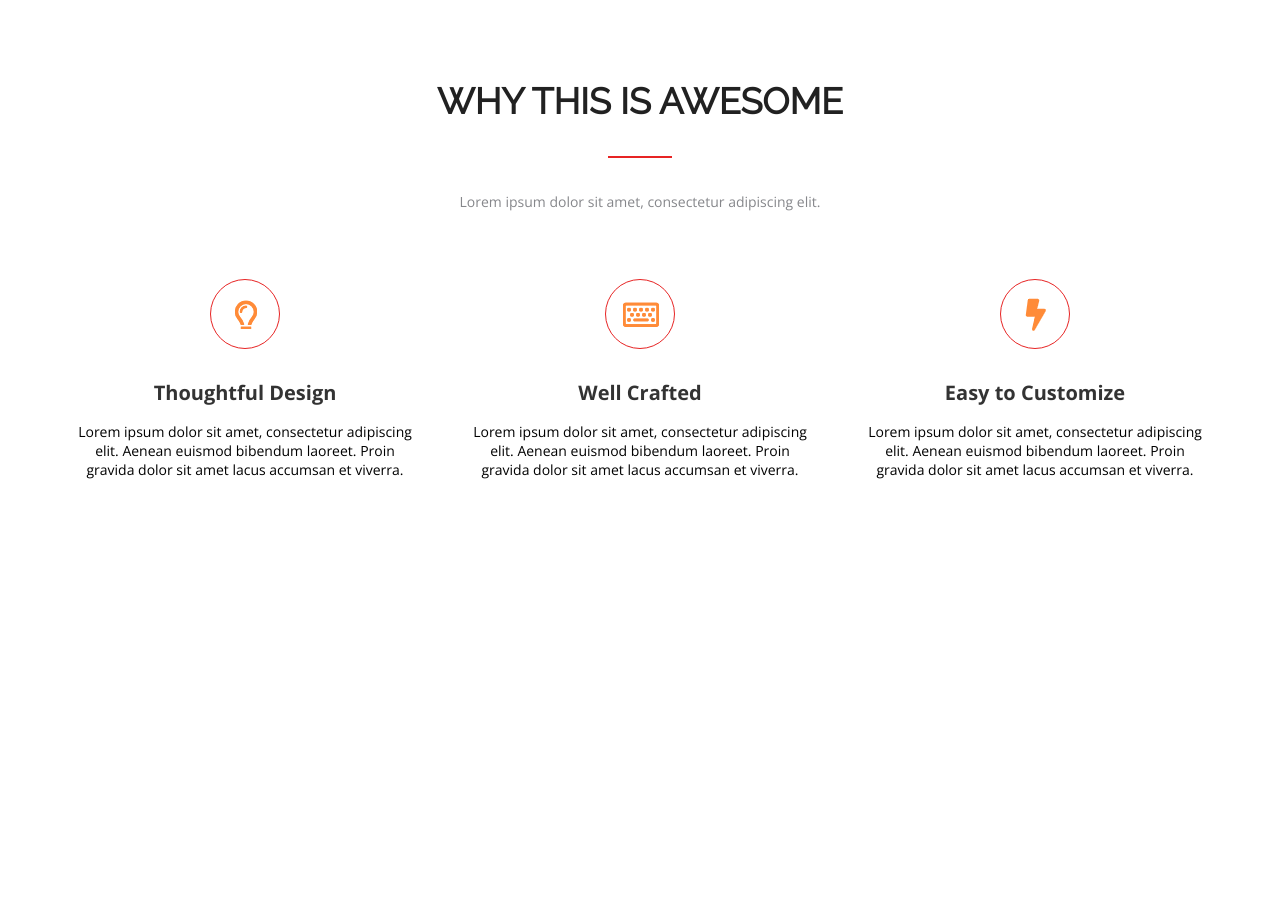
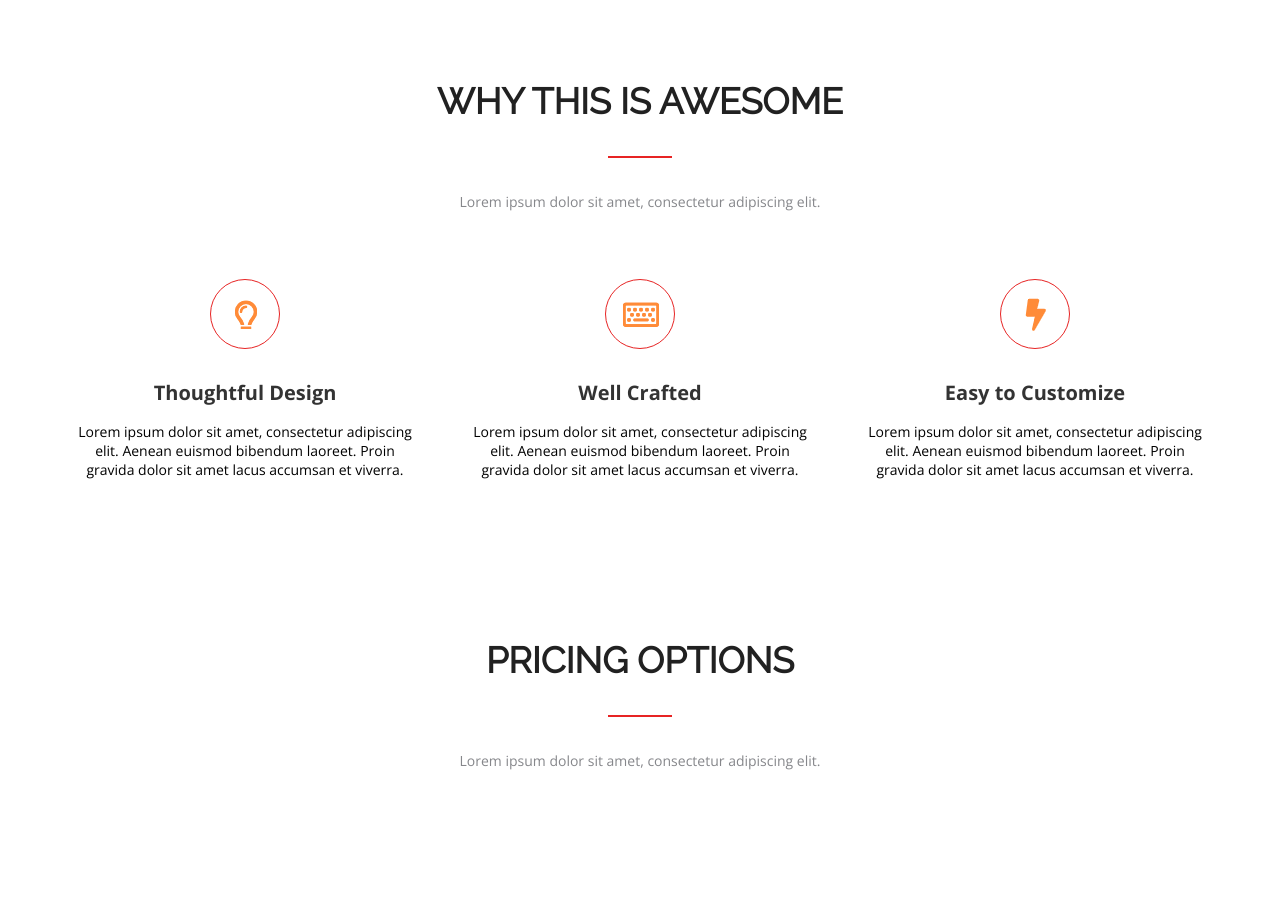
Before and after one commit to oksanaweb/FE38-Landing-Manchuk-Oksana, a plain HTML site: page index.html in a window 1280 px wide. Before the commit the page ends 800 px from the top, so only its background shows below. Drawn offline with nearby package versions, Linux system fonts and the light colour scheme.

Commit message:
new sectiom

```diff
--- a/css/index.css
+++ b/css/index.css
@@ -1,5 +1,6 @@
 @import url("../css/fonts.css");
 @import url("../css/awesome.css");
+@import url("../css/price.css");
 
 
 * {margin: 0;
--- /dev/null
+++ b/css/price.css
@@ -0,0 +1,4 @@
+.price
+{  padding: 80px 0;
+
+}
--- a/index.html
+++ b/index.html
@@ -50,6 +50,17 @@
       </div>
        </div>
   </section>
+  <section class="price">
+    <div class="container">
+      <h2 class="title">Pricing Options
+      </h2>
+      <div class="line"></div>
+      <div class="description">Lorem ipsum dolor sit amet, consectetur adipiscing elit.</div>
+
+
+    </div>
+
+  </section>
 
 </body>
 </html>
```
